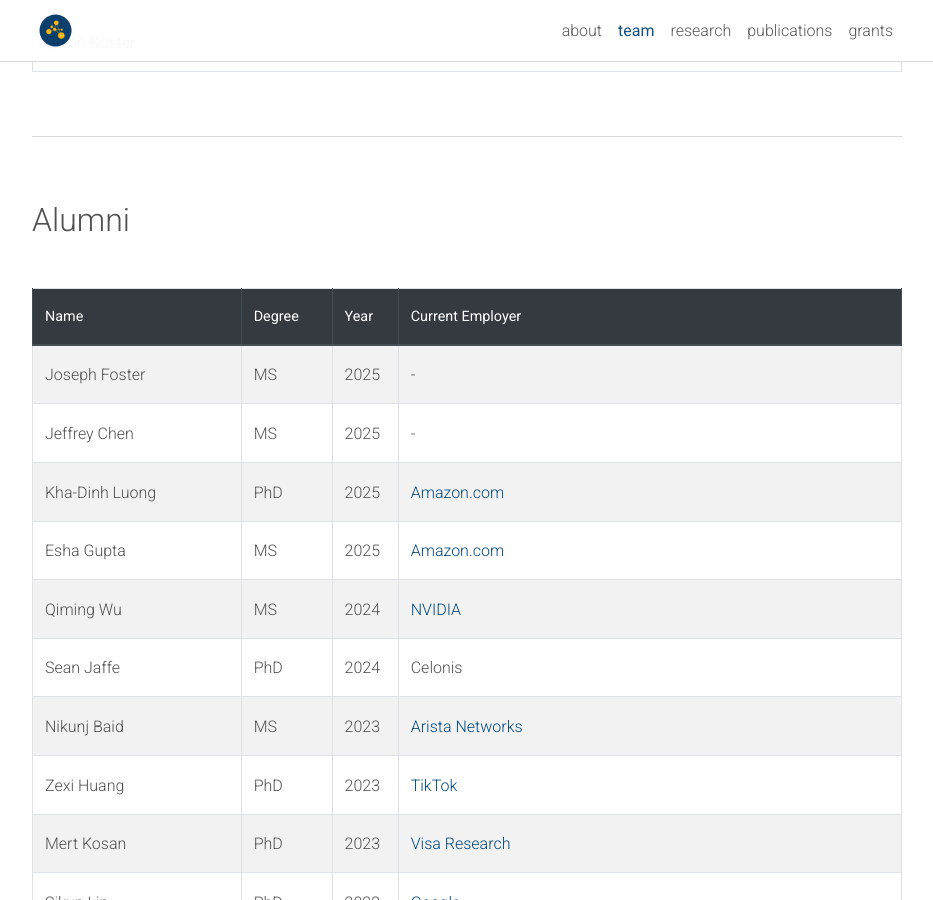
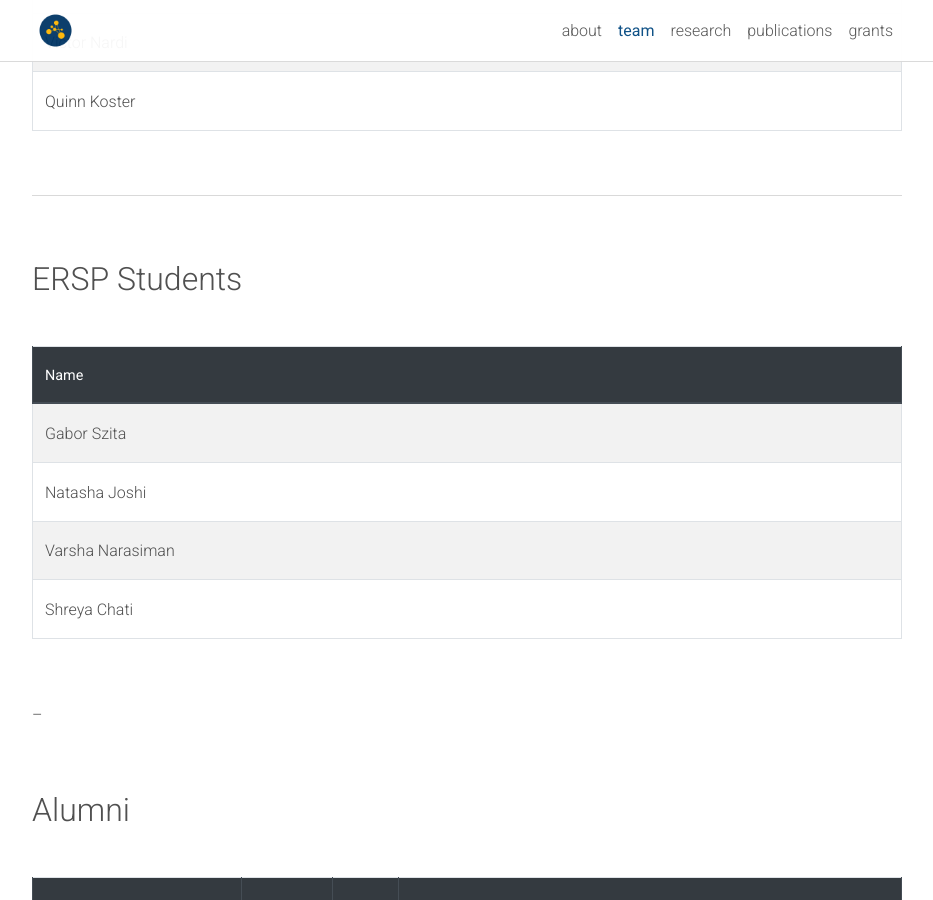
Before and after one commit to DYNAMO-Lab/dynamo-lab.github.io, a Jekyll site: the page built from _pages/team.md, in a window 1280 px wide and 900 px high, scrolled down 4839 px. Shown: the whole window, without its empty margins (173-1106 px from the left). Built offline with Jekyll 4.4.1, drawn with Linux system fonts in a browser that asks for light colours; comment, search, counter and statistics services are not loaded; a style sheet for code colours, icons or effects is not loaded.

Commit message:
Add ERSP Students section to team page

```diff
--- a/_pages/team.md
+++ b/_pages/team.md
@@ -112,6 +112,9 @@ nav_rank: 2
             <tr>
                 <td>Wanjing Huang</td>
             </tr>
+                        <tr>
+                <td>Ivy Wang</td>
+            </tr>
         </tbody>
     </table>
 </div>
@@ -152,6 +155,35 @@ nav_rank: 2
 </div>
 
 ---
+
+
+## ERSP Students
+
+<div class="table-responsive my-5">
+    <table class="table table-striped table-hover table-bordered">
+        <thead class="thead-dark">
+            <tr>
+                <th>Name</th>
+            </tr>
+        </thead>
+        <tbody>
+            <tr>
+                <td>Gabor Szita</td>
+            </tr>
+            <tr>
+                <td>Natasha Joshi</td>
+            </tr>
+            <tr>
+                <td>Varsha Narasiman</td>
+            </tr>
+                        <tr>
+                <td>Shreya Chati</td>
+            </tr>
+        </tbody>
+    </table>
+</div>
+
+--
 
 ## Alumni
 
```
